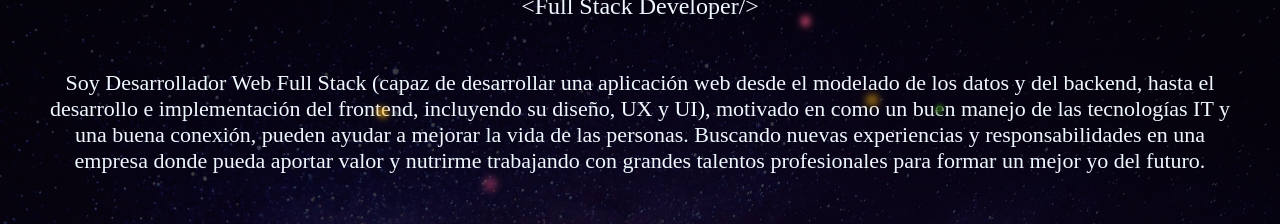
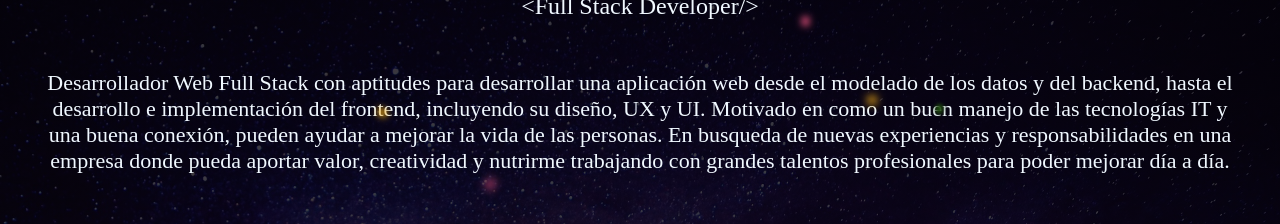
Before and after one commit to Lion-Fernandez/Porfolio, a React (Vite) app: page / in a window 1280 px wide. Shown: the part 212-436 px from the top of the page. Built offline with nearby package versions, Linux system fonts and the light colour scheme.

Commit message:
mejora redaccion

```diff
--- a/src/assets/projectInfo.js
+++ b/src/assets/projectInfo.js
@@ -62,16 +62,16 @@ export const projectInfo = [
     },
     {
         id: 16, name: "keep-note-angular", link: "https://keep-note-angular.netlify.app", pic: "http://drive.google.com/uc?export=view&id=1a0gHLtwra1Crb1g4V4b8CDuL1ip1nyOD",
-        description: "aplicación Web para listar tareas diarias y eliminarlas al ser realizadas"
+        description: "app Web para listar tareas diarias y eliminarlas al ser realizadas"
     },
     {
         id: 17, name: "lion-dices", link: "https://lion-dices.netlify.app", pic: "http://drive.google.com/uc?export=view&id=18Ber3X-AAnGrNNeBkwPFS16wCJY-kiFz",
-        description: "app lúdica de práctica que al hacer clic arroja dos dados al azar"
+        description: "app web lúdica (de práctica) que al hacer clic arroja dos dados al azar"
     },
     {
         id: 18, name: "lion-piano-app", link: "https://lion-piano-app.netlify.app", pic: "http://drive.google.com/uc?export=view&id=1OvbZRoapdMiSyazAEcCSRShj1C-UnPhJ",
-        description: "app lúdica de práctica para tocar un piano/cilofón virtual"
+        description: "app de práctica  en la que se puede tocar un piano/cilofón virtual"
     },
 ];
 
-export const projectDescript = `Soy Desarrollador Web Full Stack (capaz de desarrollar una aplicación web desde el modelado de los datos y del backend, hasta el desarrollo e implementación del frontend, incluyendo su diseño, UX y UI), motivado en como un buen manejo de las tecnologías IT y una buena conexión, pueden ayudar a mejorar la vida de las personas. \nBuscando nuevas experiencias y responsabilidades en una empresa donde pueda aportar valor y nutrirme trabajando con grandes talentos profesionales para formar un mejor yo del futuro.`
+export const projectDescript = `Desarrollador Web Full Stack con aptitudes para desarrollar una aplicación web desde el modelado de los datos y del backend, hasta el desarrollo e implementación del frontend, incluyendo su diseño, UX y UI. Motivado en como un buen manejo de las tecnologías IT y una buena conexión, pueden ayudar a mejorar la vida de las personas. \n En busqueda de nuevas experiencias y responsabilidades en una empresa donde pueda aportar valor, creatividad y nutrirme trabajando con grandes talentos profesionales para poder mejorar día a día.`
```
